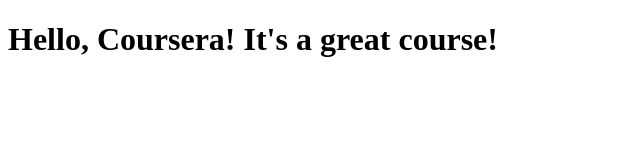
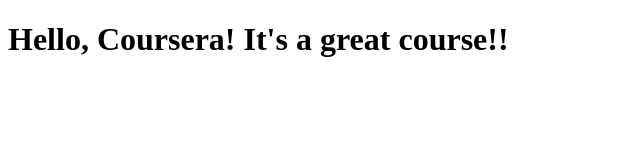
Before and after one commit to githubnoob0/forcoursera, a plain HTML site: page site/index.html in a window 1280 px wide. Shown: the full height of the page, 0-640 px from the left. Drawn offline with Linux system fonts and the light colour scheme.

Commit message:
small addition to our page content.

```diff
--- a/site/index.html
+++ b/site/index.html
@@ -6,7 +6,7 @@
 </head>
 
 <body>
-<h1>Hello, Coursera! It's a great course!</h1>
+<h1>Hello, Coursera! It's a great course!!</h1>
 </body>
 
 </html>
```
